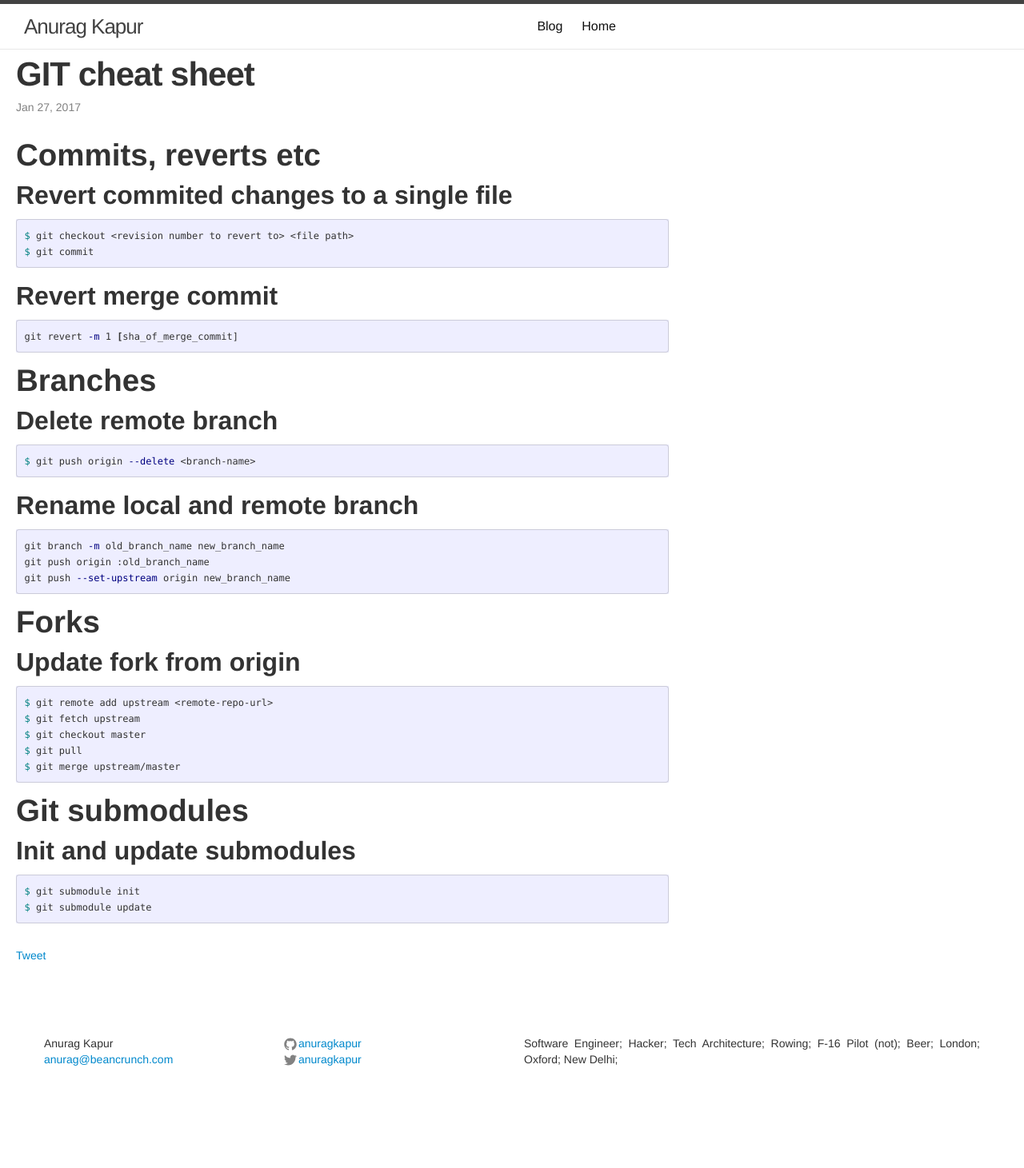
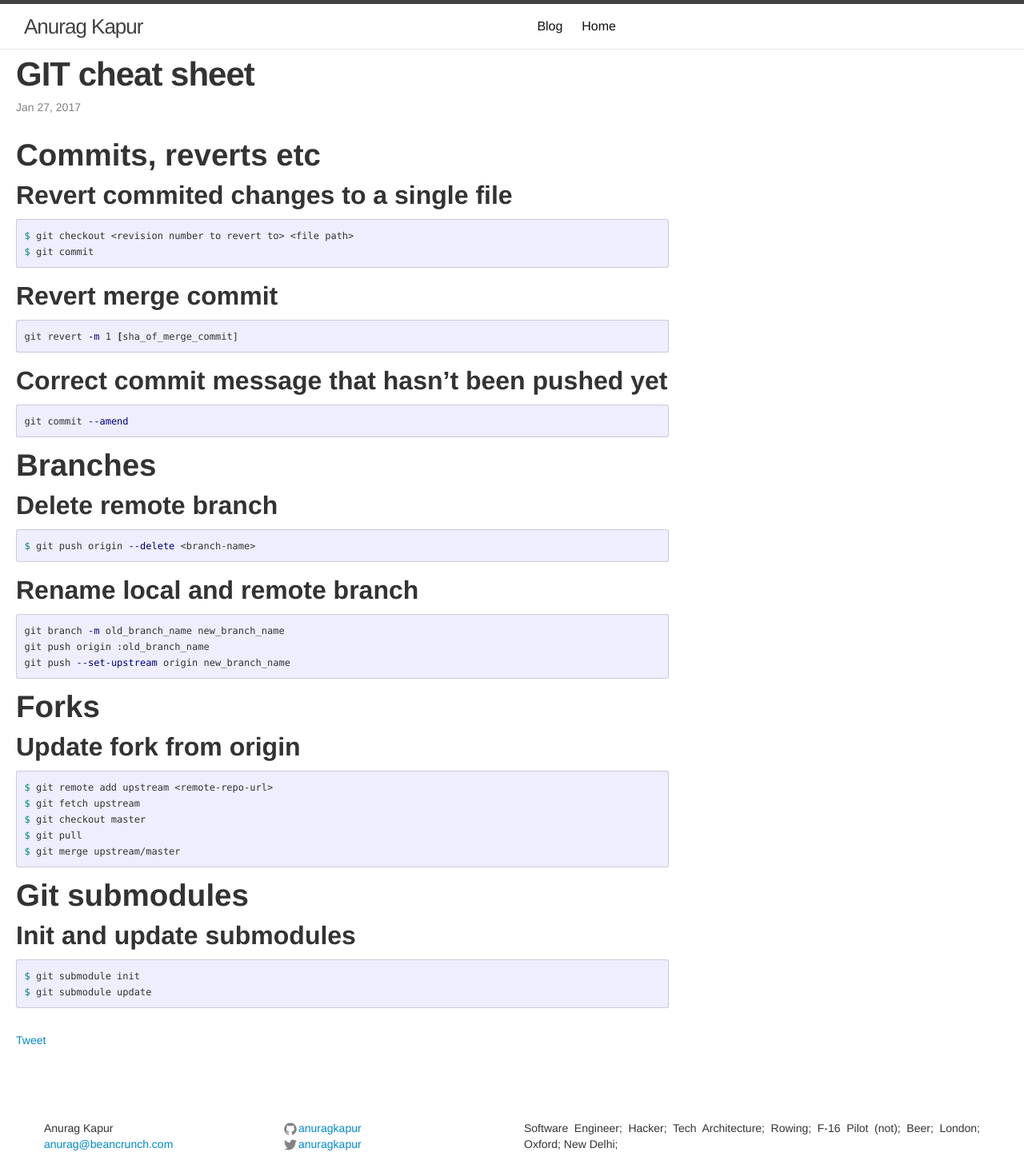
Before and after one commit to anuragkapur/anuragkapur.github.io, a Jekyll site: the page built from blog/cheat-sheets/_posts/2017-01-27-git-cheat-sheet.md, in a window 1280 px wide. Shown: the whole page at 80% size. Built offline with Jekyll 4.4.1, drawn with Linux system fonts in a browser that asks for light colours; comment, search, counter and statistics services are not loaded; before the commit the page ends 1355 px from its top, so only the background shows below that.

Commit message:
Add git commit amend command

````diff
--- a/blog/cheat-sheets/_posts/2017-01-27-git-cheat-sheet.md
+++ b/blog/cheat-sheets/_posts/2017-01-27-git-cheat-sheet.md
@@ -17,6 +17,11 @@ $ git commit
 ## Revert merge commit
 ```shell
 git revert -m 1 [sha_of_merge_commit]
+```
+
+## Correct commit message that hasn't been pushed yet
+```shell
+git commit --amend
 ```
 
 # Branches
````
